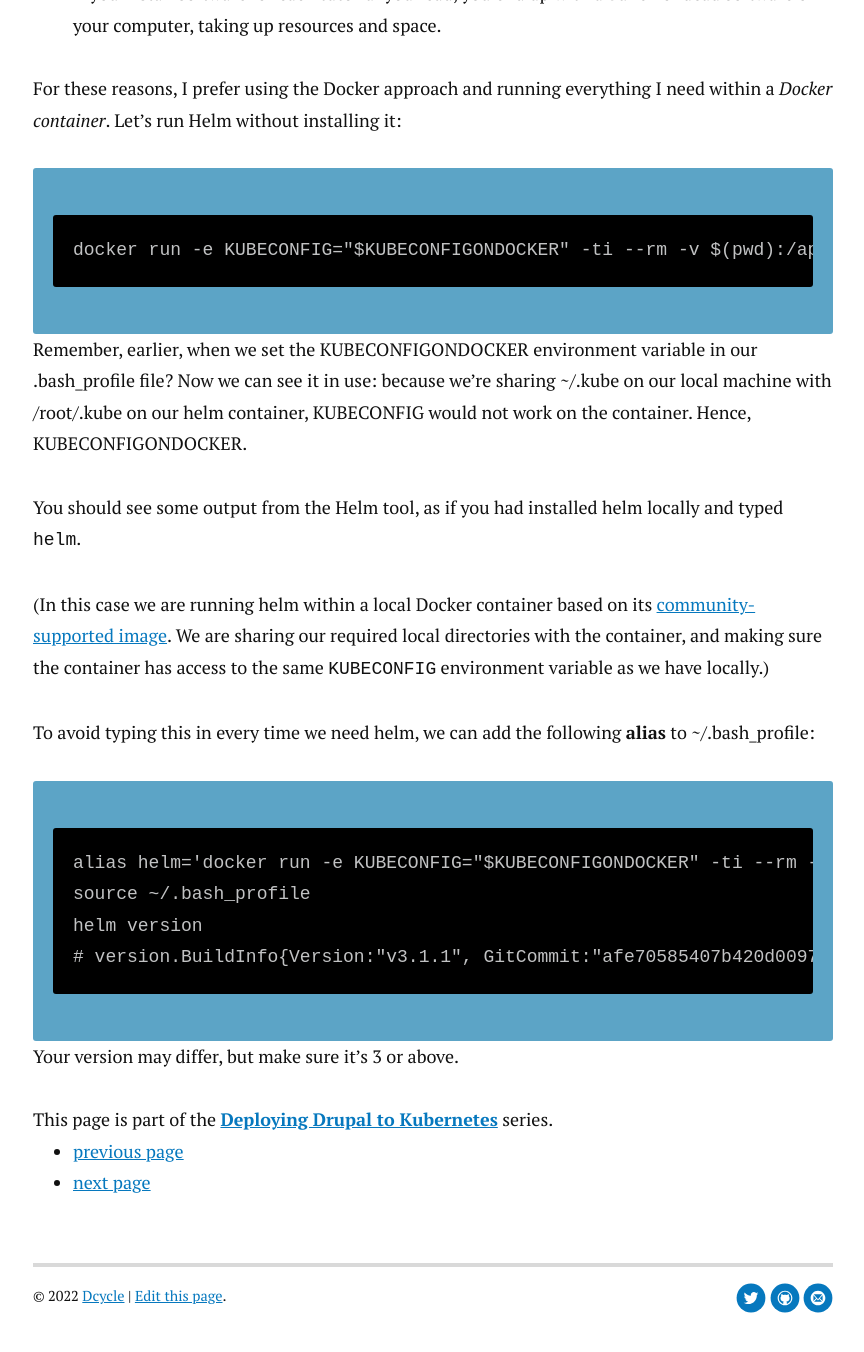
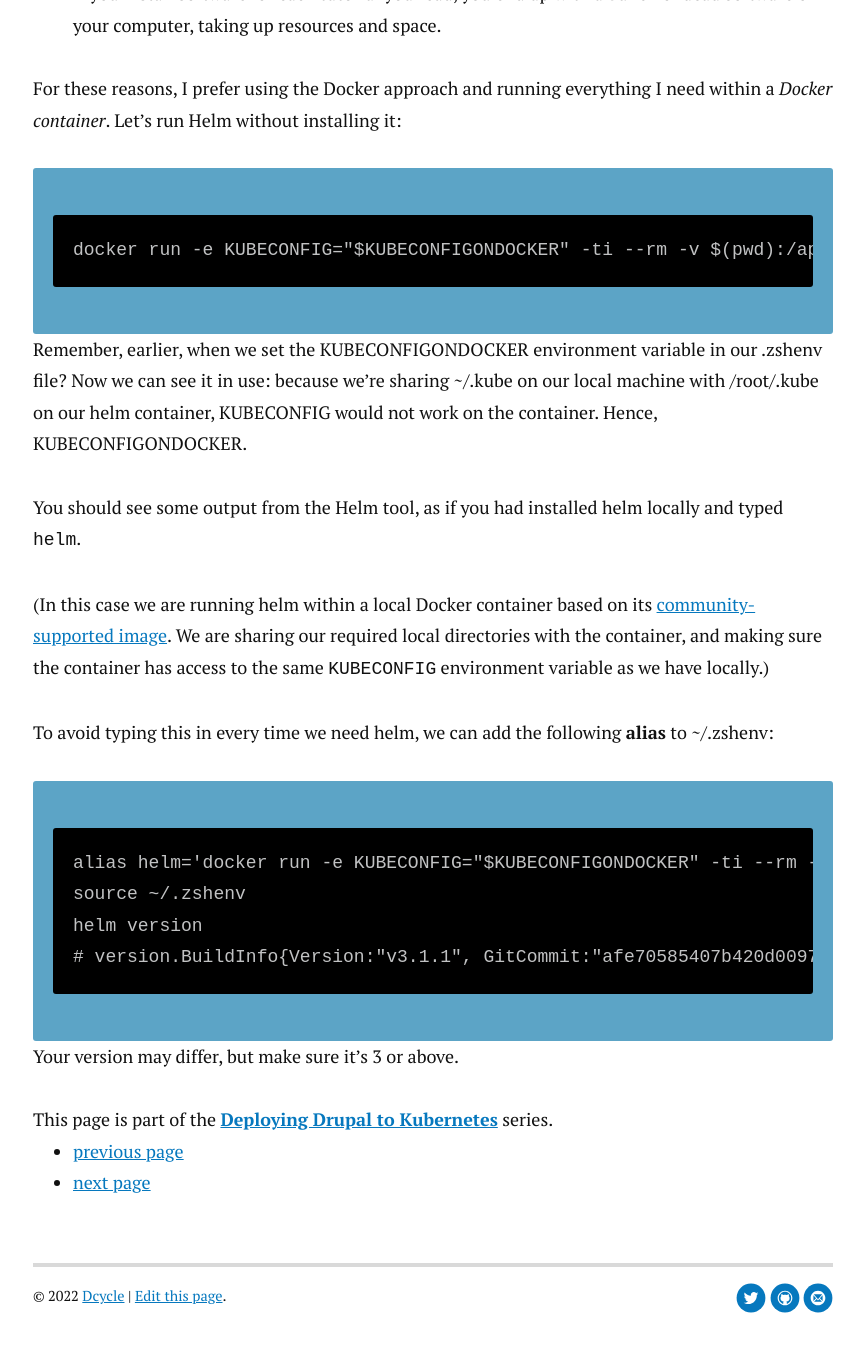
Before and after one commit to alberto56/dcycleblog, a Jekyll site: the page built from kubernetes/07-helm-on-docker/index.md, in a window 1280 px wide and 1400 px high, scrolled down 753 px. Shown: the top 1352 px of the window, without its empty margins (207-1071 px from the left). Built offline with Jekyll 4.4.1, drawn with Linux system fonts in a browser that asks for light colours; nearby versions of some CDN libraries; comment, search, counter and statistics services are not loaded.

Commit message:
Use zshenv

```diff
--- a/kubernetes/07-helm-on-docker/index.md
+++ b/kubernetes/07-helm-on-docker/index.md
@@ -17,16 +17,16 @@
 
     docker run -e KUBECONFIG="$KUBECONFIGONDOCKER" -ti --rm -v $(pwd):/apps -v ~/.kube:/root/.kube -v ~/.helm:/root/.helm -v ~/.config/helm:/root/.config/helm -v ~/.cache/helm:/root/.cache/helm alpine/helm
 
-Remember, earlier, when we set the KUBECONFIGONDOCKER environment variable in our .bash_profile file? Now we can see it in use: because we're sharing ~/.kube on our local machine with /root/.kube on our helm container, KUBECONFIG would not work on the container. Hence, KUBECONFIGONDOCKER.
+Remember, earlier, when we set the KUBECONFIGONDOCKER environment variable in our .zshenv file? Now we can see it in use: because we're sharing ~/.kube on our local machine with /root/.kube on our helm container, KUBECONFIG would not work on the container. Hence, KUBECONFIGONDOCKER.
 
 You should see some output from the Helm tool, as if you had installed helm locally and typed `helm`.
 
 (In this case we are running helm within a local Docker container based on its [community-supported image](https://hub.docker.com/r/alpine/helm). We are sharing our required local directories with the container, and making sure the container has access to the same `KUBECONFIG` environment variable as we have locally.)
 
-To avoid typing this in every time we need helm, we can add the following **alias** to ~/.bash_profile:
+To avoid typing this in every time we need helm, we can add the following **alias** to ~/.zshenv:
 
     alias helm='docker run -e KUBECONFIG="$KUBECONFIGONDOCKER" -ti --rm -v $(pwd):/apps -v ~/.kube:/root/.kube -v ~/.config/helm:/root/.config/helm -v ~/.cache/helm:/root/.cache/helm -v ~/.helm:/root/.helm alpine/helm'
-    source ~/.bash_profile
+    source ~/.zshenv
     helm version
     # version.BuildInfo{Version:"v3.1.1", GitCommit:"afe70585407b420d0097d07b21c47dc511525ac8", GitTreeState:"clean", GoVersion:"go1.13.8"}
 
```
Also changed, not shown: kubernetes/05-interacting/index.md (+3 -3 lines).
